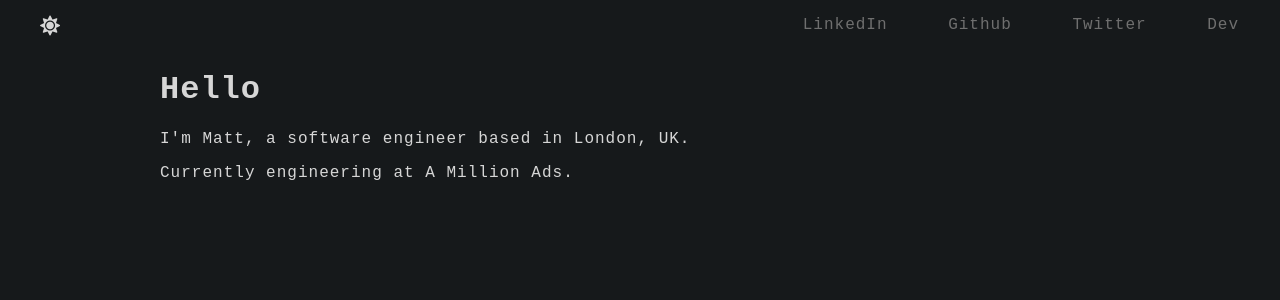
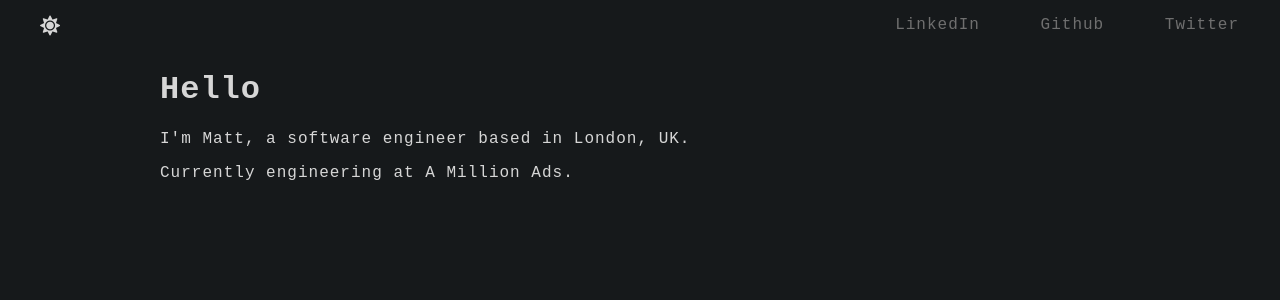
Before and after one commit to MattBidewell/old_personal_site, a Vue app: page / in a window 1280 px wide. Shown: the top 300 px of the page. Built offline with nearby package versions, Linux system fonts and the light colour scheme.

Commit message:
removed dev link

```diff
--- a/src/components/Social.vue
+++ b/src/components/Social.vue
@@ -6,11 +6,8 @@
         <a href="https://github.com/MattBidewell">
             Github<!-- <i class="fab fa-github"></i> -->
         </a>
-        <a href="https://twitter.com/MattyDev_">
+        <a href="https://twitter.com/MatthewDev_">
             Twitter<!-- <i class="fab fa-twitter"></i> -->
-        </a>
-        <a href="https://dev.to/mattbidewell">
-            Dev<!-- <i class="fab fa-dev"></i> -->
         </a>
     </nav>
 </template>
```
